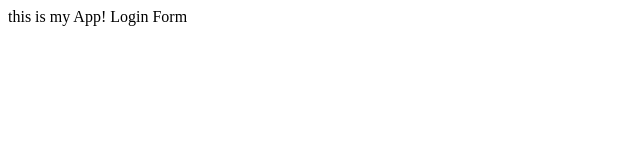
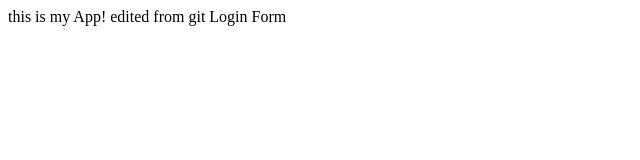
Before and after one commit to AlexeiBarabash/wp-test, a plain HTML site: page index.html in a window 1280 px wide. Shown: the whole page, without its empty margins (0-640 px from the left). Drawn offline with Linux system fonts and the light colour scheme.

Commit message:
Update index.html

```diff
--- a/index.html
+++ b/index.html
@@ -3,7 +3,7 @@
     <title>My App</title>
   </head>
   <body>
-    this is my App!
+    this is my App! edited from git
     Login Form
   </body>
 </html>
```
